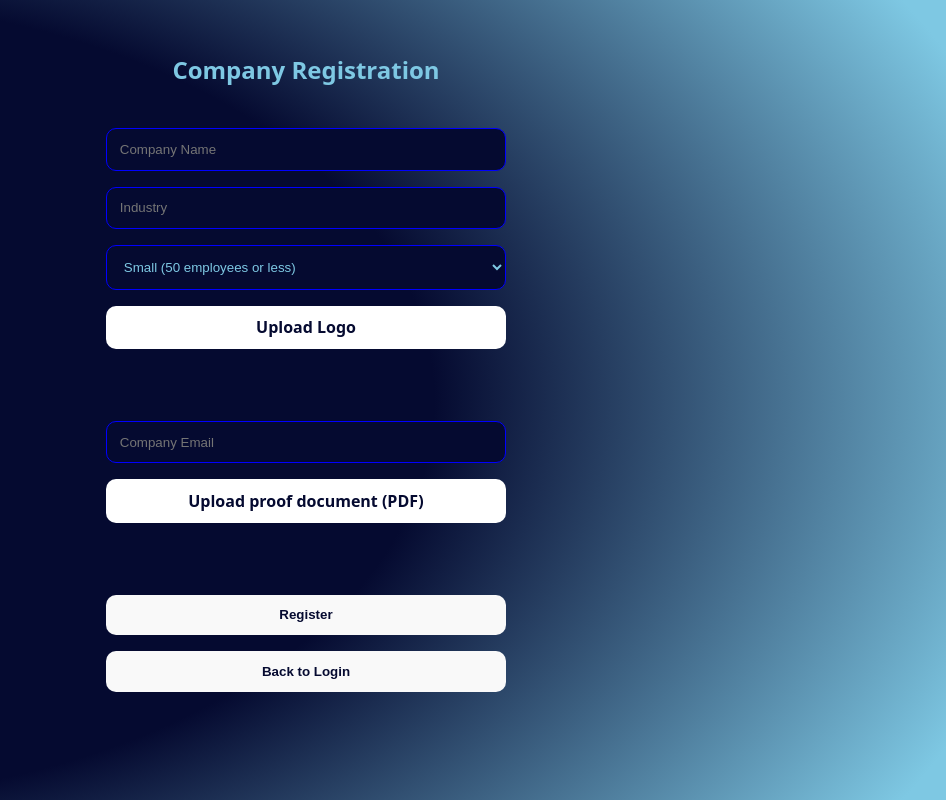
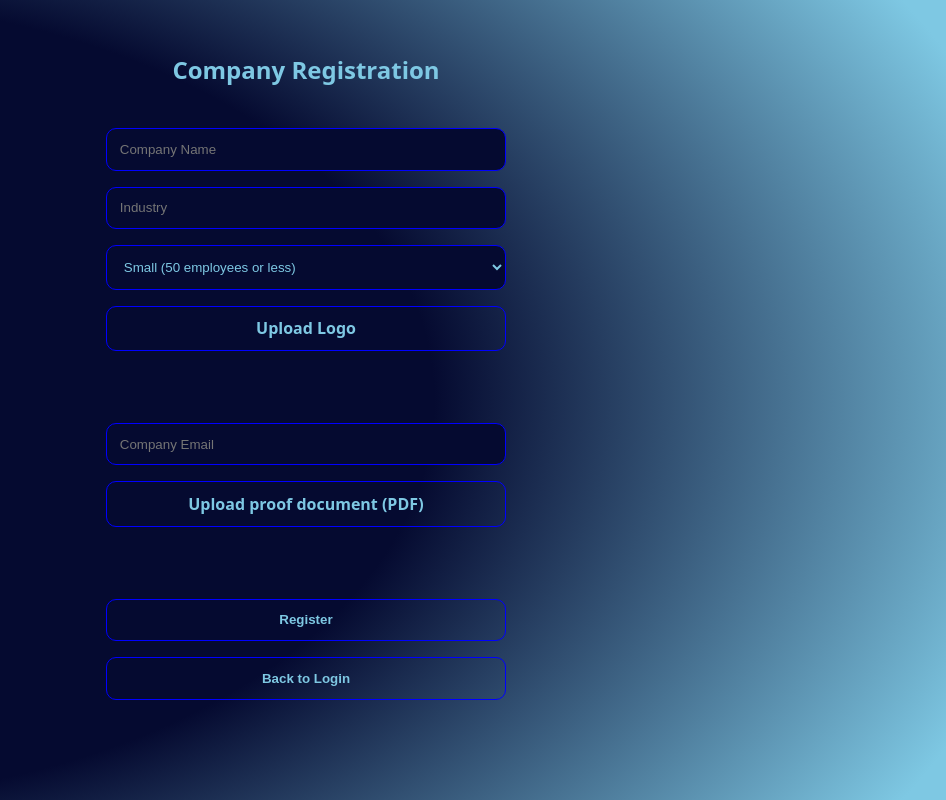
Before and after one commit to AhmedK3019/Internship-Web-Application, a React (Vite) app in the folder kafr-el-sheikh-el-7abeeba/: page / in a window 1280 px wide. Both pictures are taken after a click on the element "here". Shown: the whole page, without its empty margins (334-1280 px from the left). Built offline with nearby package versions, Linux system fonts and the light colour scheme; a web font is replaced by a local one.

Commit message:
Updated Index

```diff
--- a/kafr-el-sheikh-el-7abeeba/src/index.css
+++ b/kafr-el-sheikh-el-7abeeba/src/index.css
@@ -89,13 +89,13 @@ h3 {
   color: #7EC8E3;
 }
 
-button {
+form button {
   padding: 0.8rem;
   border-radius: 10px;
-  background-color: white;
-  color: #050a30;
+  background-color: transparent;
+  color: #7EC8E3;
   font-weight: bold;
-  border: none;
+  border: 1px solid blue;
   cursor: pointer;
   transition: background-color 0.3s;
 }
@@ -136,16 +136,18 @@ button:focus-visible {
   border: 1px solid #0000ff;
   background-color: #050a30;
   color: #7ec8e3;
+  min-width: 50%;
   max-width: 100%;
   font-family: Arial, Helvetica, sans-serif;
 }
 
 .custom-file-label {
   display: inline-block;
-  background-color: white;
-  color: #050a30;
+  background-color: transparent;
+  color: #7ec8e3;
   font-weight: bold;
   padding: 0.6rem 1rem;
+  border: 1px solid blue;
   border-radius: 10px;
   cursor: pointer;
   margin-bottom: 1rem;
@@ -163,7 +165,7 @@ button:focus-visible {
 
 .upload-indicator {
   margin-top: 0.5rem;
-  color: #050a30;
+  color: #7ec8e3;
   font-weight: bold;
   font-size: 0.95rem;
 }
```
